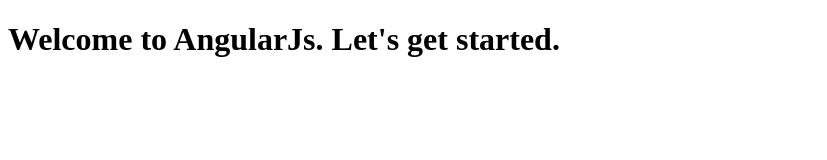
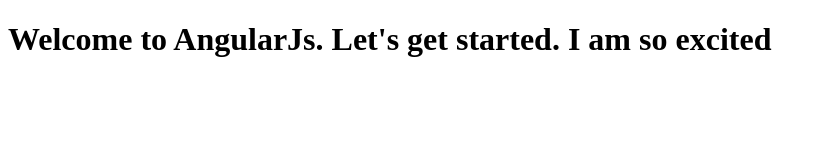
Before and after one commit to Christianlee23/Angular-examples, a plain HTML site: page index.html in a window 1280 px wide. Shown: the whole page, without its empty margins (0-827 px from the left). Drawn offline with Linux system fonts and the light colour scheme.

Commit message:
Next version of my website.

```diff
--- a/index.html
+++ b/index.html
@@ -5,6 +5,6 @@
   </head>
 
   <body>
-    <h1>Welcome to AngularJs. Let's get started.</h1>
+    <h1>Welcome to AngularJs. Let's get started. I am so excited</h1>
   </body>
 </html>
```
